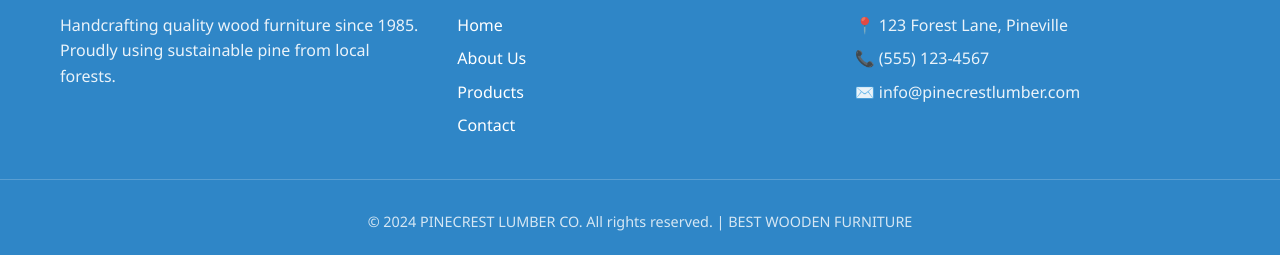
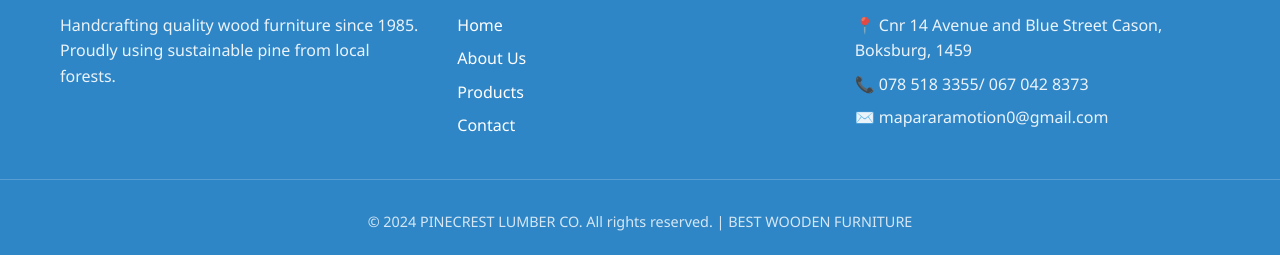
Before and after one commit to Titusralf/pinecrest, a plain HTML site: page index.html in a window 1280 px wide. Shown: the part 1549-1804 px from the top of the page. Drawn offline with Linux system fonts and the light colour scheme.

Commit message:
Update index.html

```diff
--- a/index.html
+++ b/index.html
@@ -681,9 +681,9 @@
 
             <div class="footer-section">
                 <h3>Contact Info</h3>
-                <p>📍 123 Forest Lane, Pineville</p>
-                <p>📞 (555) 123-4567</p>
-                <p>✉️ info@pinecrestlumber.com</p>
+                <p>📍 Cnr 14 Avenue and Blue Street Cason, Boksburg, 1459</p>
+                <p>📞 078 518 3355/ 067 042 8373</p>
+                <p>✉️ mapararamotion0@gmail.com</p>
             </div>
         </div>
 
```
